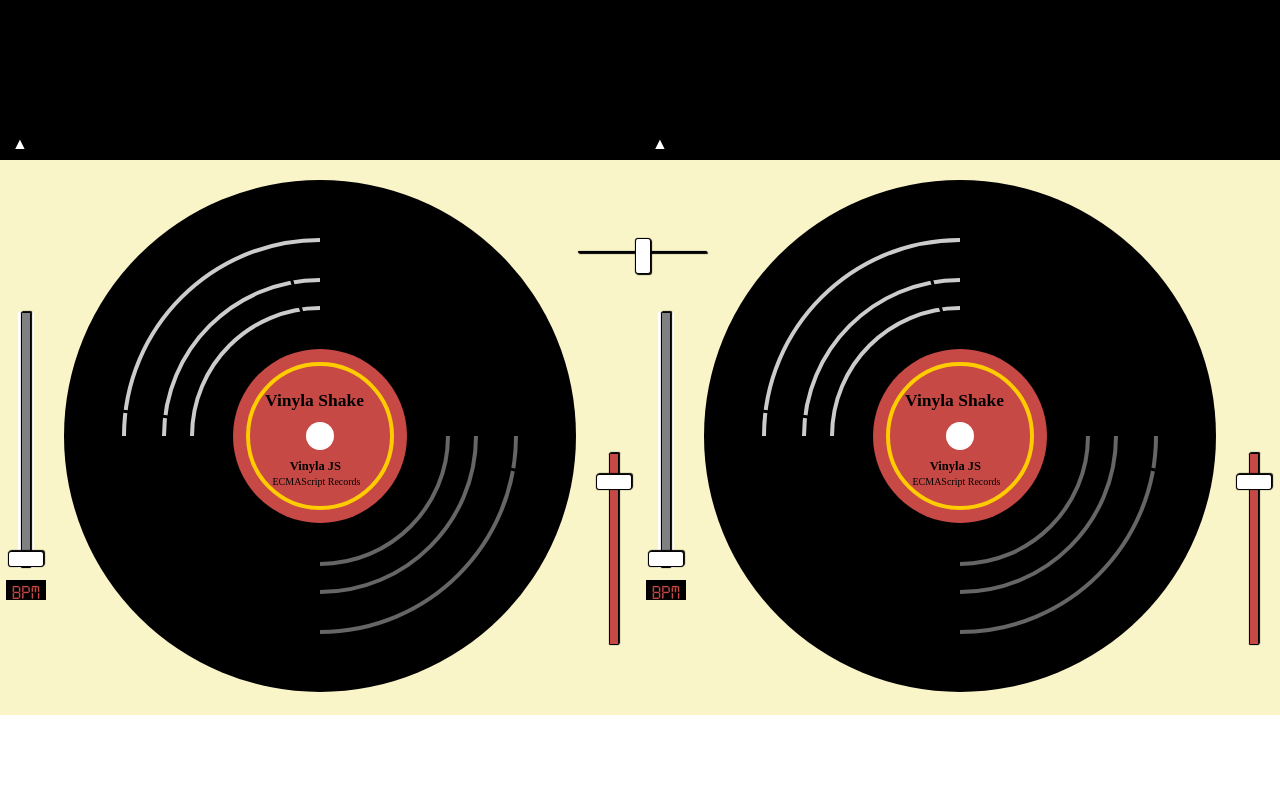
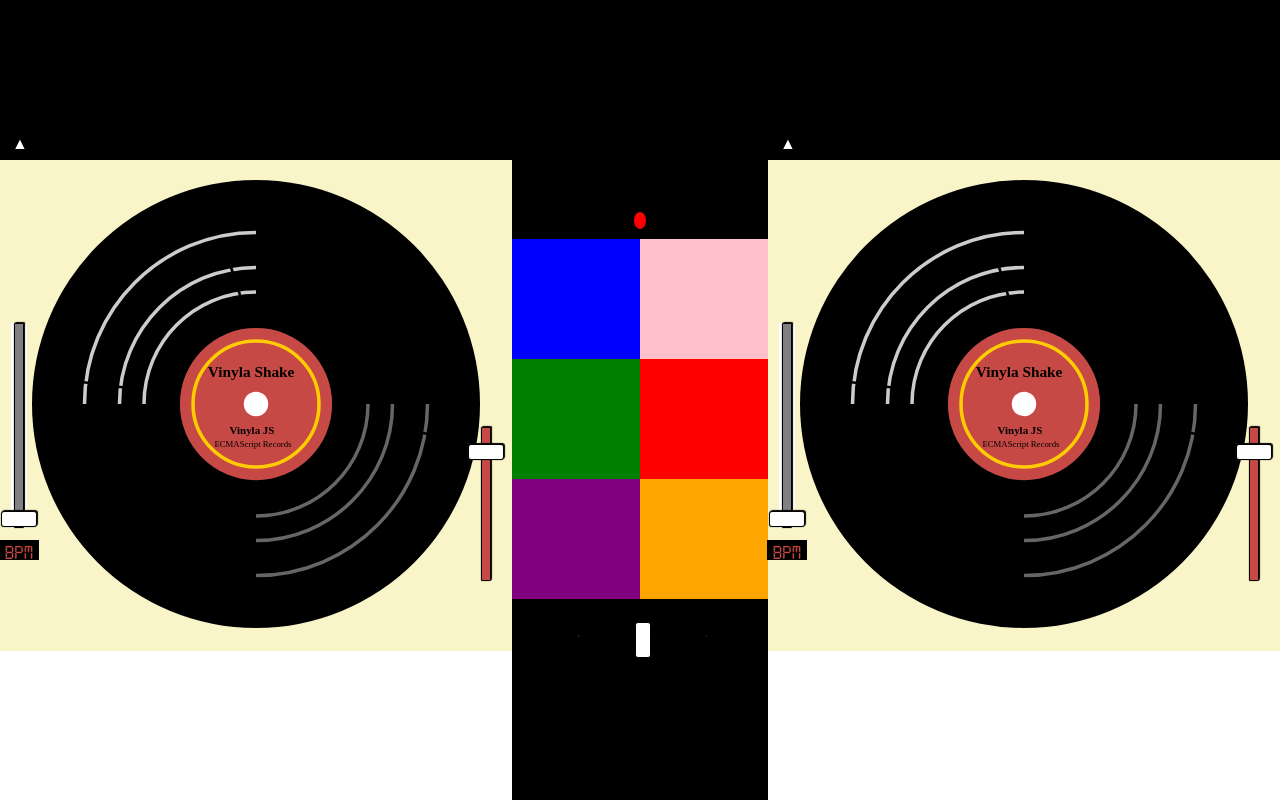
Before and after one commit to younchong/Vinyla-Shake, a website built with webpack: page index.html in a window 1280 px wide. Built offline with nearby package versions, Linux system fonts and the light colour scheme.

Commit message:
feat/1006 ✨ : 비트메이커 구현

```diff
--- a/package.json
+++ b/package.json
@@ -42,6 +42,7 @@
     "cypress": "^10.3.0",
     "eslint": "^8.18.0",
     "eslint-plugin-storybook": "^0.5.13",
+    "file-loader": "^6.2.0",
     "html-webpack-plugin": "^5.5.0",
     "jest": "^28.1.2",
     "prettier": "2.7.1",
--- /dev/null
+++ b/src/css/beatMaker.css
@@ -0,0 +1,75 @@
+.beat-maker{
+  display: flex;
+  flex-direction: column;
+  justify-content: center;
+  align-items: center;
+  width: 100%;
+  background: black;
+}
+
+.beat-maker-mic {
+  margin: 10px;
+  background: red;
+  border-style: none;
+  border-radius: 50%;
+}
+
+.high {
+  width: 100%;
+  height: 15%;
+  display: flex;
+  justify-content: center;
+  align-items: center;
+}
+
+.beat-maker-kick {
+  width: 100%;
+  height: 100%;
+  background: blue;
+}
+
+.beat-maker-hat {
+  width: 100%;
+  height: 100%;
+  background: pink;
+}
+
+.middle {
+  width: 100%;
+  height: 15%;
+  display: flex;
+  justify-content: center;
+  align-items: center;
+}
+
+.beat-maker-snare {
+  width: 100%;
+  height: 100%;
+  background: green;
+}
+
+.beat-maker-what {
+  width: 100%;
+  height: 100%;
+  background: red;
+}
+
+.low {
+  width: 100%;
+  height: 15%;
+  display: flex;
+  justify-content: center;
+  align-items: center;
+}
+
+.beat-maker-ma {
+  width: 100%;
+  height: 100%;
+  background: purple;
+}
+
+.beat-maker-user {
+  width: 100%;
+  height: 100%;
+  background: orange;
+}
--- a/src/css/index.css
+++ b/src/css/index.css
@@ -1,6 +1,7 @@
 @import "./reset.css";
 @import "./deck.css";
 @import "./mixingFader.css";
+@import "./beatMaker.css";
 @font-face {
   font-family: digital;
   src: url("../../public/digital-7.ttf");
@@ -17,5 +18,5 @@ body {
 }
 
 main {
-  width: 50vw;
+  width: 40vw;
 }
--- a/src/css/middle.css
+++ b/src/css/middle.css
@@ -1,5 +1,5 @@
 #record_svg {
-  width: 40vw;
+  width: 35vw;
   margin: 20px auto;
   cursor: pointer;
   user-select: none;
@@ -9,8 +9,8 @@
   display: flex;
   transform: rotate(-90deg);
   position: absolute;
-  top: 15vh;
-  right: 23vw;
+  top: 18vh;
+  right: 18.5vw;
   width: 100%;
 }
 
@@ -20,7 +20,7 @@
   position: absolute;
   width: 100%;
   top: 20vh;
-  left: 23vw;
+  left: 18vw;
 }
 
 .volume-controller, .bpm-controller {
--- a/src/css/mixingFader.css
+++ b/src/css/mixingFader.css
@@ -1,7 +1,8 @@
 .mixing-fader {
   position: absolute;
-  top: 30vh;
+  bottom: 20vh;
   left: 45vw;
+  width: 10vw;
 }
 
 .mixing-fader-controller {
@@ -21,7 +22,7 @@
 }
 
 .mixing-fader-controller::-webkit-slider-runnable-track {
-  width: 100%;
+  width: 10vw;
   height: 2px;
   cursor: pointer;
   box-shadow: 1px 1px 1px #000000, 0px 0px 1px #0d0d0d;
--- /dev/null
+++ b/src/js/Controller/beatMakerController.js
@@ -0,0 +1,138 @@
+import hat from "../../../public/sounds/drum-hh-01.mp3";
+import kick from "../../../public/sounds/drum-kd-01.mp3";
+import snare from "../../../public/sounds/drum-sd-01.mp3";
+import what from "../../../public/sounds/what.mp3";
+import ma from "../../../public/sounds/ma.mp3";
+
+export class BeatMakerController {
+  constructor(target, model, view) {
+    this.target = target;
+    this.model = model;
+    this.view = view;
+
+    this.context = new (window.AudioContext || window.webkitAudioContext)();
+    this.source = this.context.createBufferSource();
+    this.gainNode = this.context.createGain();
+    this.mediaStream = null;
+    this.mediaRecorder = null;
+    this.recordArray = [];
+    this.isRecording = false;
+    this.recorded = null;
+
+    this.source.connect(this.gainNode);
+    this.gainNode.connect(this.context.destination);
+
+    this.init();
+    this.render();
+    this.addEvents();
+  }
+
+  setState(newState) {
+    this.model.setState(newState);
+  }
+
+  getState() {
+    return this.model.getState();
+  }
+
+  render(state) {
+    this.view.render(state);
+  }
+
+  init() {}
+
+  addEvents() {
+    document.querySelector(".beat-maker-mic").addEventListener("click", this.startRec.bind(this));
+    document
+      .querySelector(".beat-maker-kick")
+      .addEventListener("click", this.makeSound.bind(this, "kick"));
+    document
+      .querySelector(".beat-maker-hat")
+      .addEventListener("click", this.makeSound.bind(this, "hat"));
+    document
+      .querySelector(".beat-maker-snare")
+      .addEventListener("click", this.makeSound.bind(this, "snare"));
+    document
+      .querySelector(".beat-maker-what")
+      .addEventListener("click", this.makeSound.bind(this, "what"));
+    document
+      .querySelector(".beat-maker-ma")
+      .addEventListener("click", this.makeSound.bind(this, "ma"));
+    document
+      .querySelector(".beat-maker-user")
+      .addEventListener("click", this.playRec.bind(this));
+  }
+
+  makeSound(sound) {
+    const files = {
+      kick,
+      hat,
+      snare,
+      what,
+      ma,
+    };
+    const rawFile = new XMLHttpRequest();
+
+    rawFile.open("GET", files[sound], true);
+    rawFile.responseType = "arraybuffer";
+    rawFile.onload = async () => {
+      const audioBuffer = await this.context.decodeAudioData(rawFile.response);
+
+      if (this.source) {
+        this.source = this.context.createBufferSource();
+        this.gainNode = this.context.createGain();
+
+        this.source.connect(this.gainNode);
+        this.gainNode.connect(this.context.destination);
+      }
+      this.source.buffer = audioBuffer;
+      this.source.start();
+    };
+    rawFile.send();
+  }
+
+  playRec() {
+    if (this.source) {
+      this.source = this.context.createBufferSource();
+      this.gainNode = this.context.createGain();
+
+      this.source.connect(this.gainNode);
+      this.gainNode.connect(this.context.destination);
+    }
+    this.source.buffer = this.recorded;
+    this.source.start();
+  }
+
+  async startRec() {
+    if (!this.isRecording) {
+      this.mediaStream = await navigator.mediaDevices.getUserMedia({audio: true});
+      this.mediaRecorder= new MediaRecorder(this.mediaStream);
+      this.mediaRecorder.start();
+
+      document.querySelector(".beat-maker-mic").style.background = "blue";
+
+      setTimeout(() => {
+        this.mediaRecorder.stop();
+        this.isRecording = false;
+      }, 1500);
+      this.mediaRecorder.ondataavailable = (e) => {
+        this.recordArray.push(e.data);
+      };
+
+      this.mediaRecorder.onstop = async () => {
+        const blob = new Blob(this.recordArray, {"type": "audio/ogg codecs=opus"});
+        const url = URL.createObjectURL(blob);
+        const response = await fetch(url);
+        const arrayBuffer = await response.arrayBuffer();
+        const audioBuffer = await this.context.decodeAudioData(arrayBuffer);
+        document.querySelector(".beat-maker-mic").style.background = "red";
+        this.recordArray = [];
+        this.recorded = audioBuffer;
+      };
+      this.isRecording = true;
+    } else {
+      this.mediaRecorder.stop();
+      this.isRecording = false;
+    }
+  }
+}
--- /dev/null
+++ b/src/js/Model/beatMakerModel.js
@@ -0,0 +1,13 @@
+export class BeatMakerModel {
+  constructor(initialState) {
+    this.state = initialState;
+  }
+
+  setState(newState) {
+    this.state = { ...newState };
+  }
+
+  getState() {
+    return this.state;
+  }
+}
--- /dev/null
+++ b/src/js/View/beatMakerView.js
@@ -0,0 +1,59 @@
+export class BeatMakerView {
+  constructor(target) {
+    this.target = target;
+  }
+
+  template() {
+    const container = document.createElement("div");
+    container.className = "beat-maker";
+
+    const micBtn = document.createElement("input");
+    micBtn.className = "beat-maker-mic";
+    micBtn.type = "button";
+
+    const high = document.createElement("div");
+    high.className = "high";
+
+    const kick = document.createElement("div");
+    kick.className = "beat-maker-kick";
+
+    const hat = document.createElement("div");
+    hat.className = "beat-maker-hat";
+
+    const middle = document.createElement("div");
+    middle.className = "middle";
+
+    const snare = document.createElement("div");
+    snare.className = "beat-maker-snare";
+
+    const what = document.createElement("div");
+    what.className = "beat-maker-what";
+
+    const low = document.createElement("div");
+    low.className = "low";
+
+    const ma = document.createElement("div");
+    ma.className = "beat-maker-ma";
+
+    const user = document.createElement("div");
+    user.className = "beat-maker-user";
+
+    high.append(kick);
+    high.append(hat);
+    middle.append(snare);
+    middle.append(what);
+    low.append(ma);
+    low.append(user);
+
+    container.append(micBtn);
+    container.append(high);
+    container.append(middle);
+    container.append(low);
+
+    return container;
+  }
+
+  render() {
+    this.target.insertBefore(this.template(), this.target.children[1]);
+  }
+}
--- a/src/js/app.js
+++ b/src/js/app.js
@@ -2,6 +2,9 @@ import { Deck } from "./deck";
 import { MixingFaderController } from "./Controller/mixingFaderController";
 import { MixingFaderModel } from "./Model/mixingFaderModel";
 import { MixingFaderView } from "./View/mixingFaderView";
+import { BeatMakerController } from "./Controller/beatMakerController";
+import { BeatMakerModel } from "./Model/beatMakerModel";
+import { BeatMakerView } from "./View/beatMakerView";
 
 export class App {
   constructor() {
@@ -12,7 +15,11 @@ export class App {
       new MixingFaderModel(null),
       new MixingFaderView(document.querySelector("body"))
     );
-
+    this.beatMaker = new BeatMakerController(
+      document.querySelector("body"),
+      new BeatMakerModel(null),
+      new BeatMakerView(document.querySelector("body"))
+    );
     this.left.register(this.mixingFader);
     this.right.register(this.mixingFader);
   }
--- a/webpack.config.js
+++ b/webpack.config.js
@@ -31,6 +31,10 @@ module.exports = {
           }
         }
       },
+      {
+        test: /\.mp3$/,
+        loader: "file-loader",
+      },
     ],
   },
   plugins: [
```
Also changed, not shown: 6 other files.
